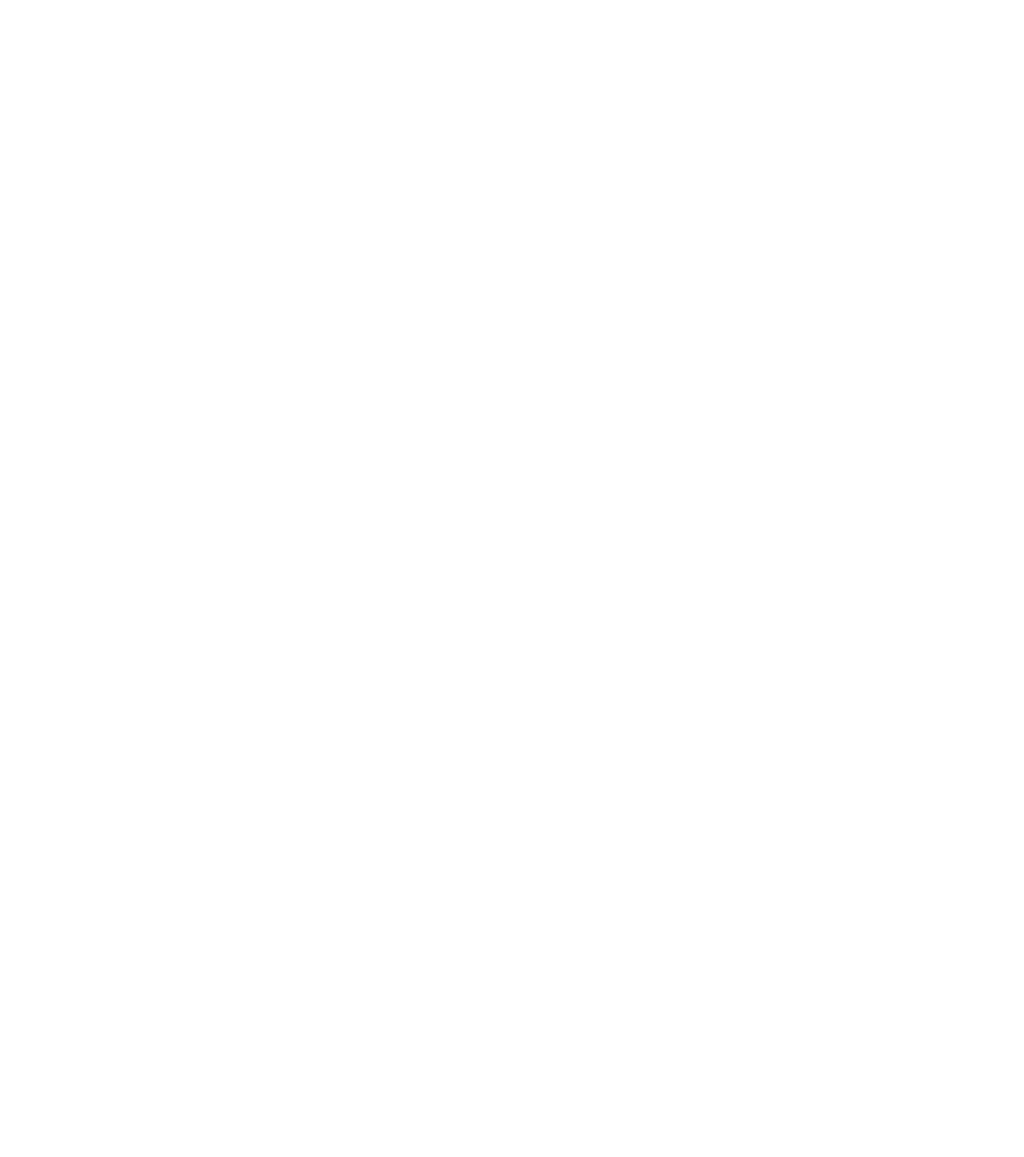
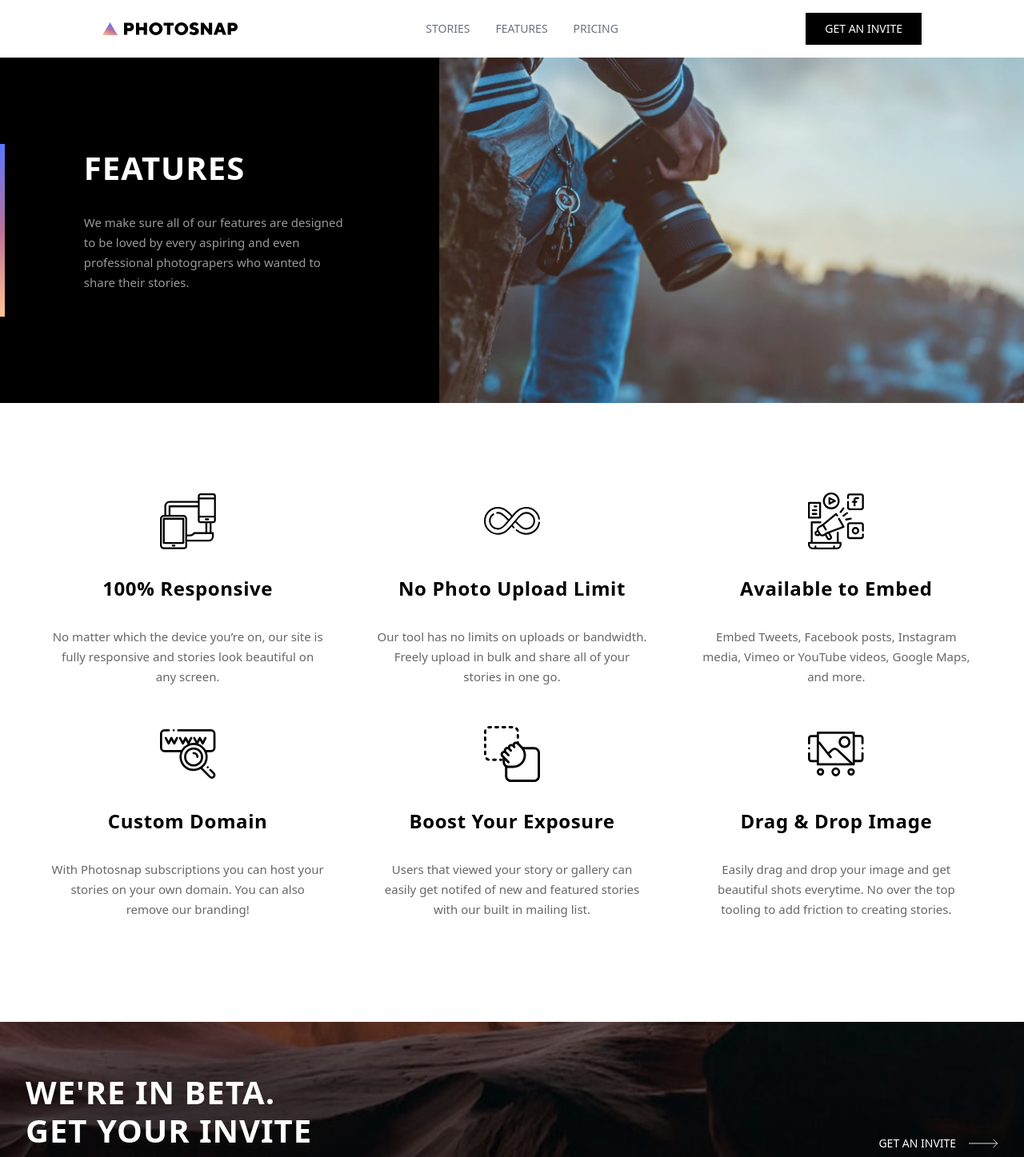
Before and after one commit to devbyray/photosnap-website, a Nuxt app: page /features in a window 1280 px wide. Before the commit this address had no page. Shown: the top 1447 px of the page at 80% size. Before the commit the page ends 800 px from the top, so only its background shows below. Built offline with nearby package versions, Linux system fonts and the light colour scheme.

Commit message:
Added darkmode baby

```diff
--- a/assets/css/tailwind.css
+++ b/assets/css/tailwind.css
@@ -7,6 +7,9 @@
     --gradient-pink: #BC7198;
     --gradient-yellow: #FFC593;
 
+    body {
+        @apply dark:bg-black bg-gray-200;
+    }
     p {
         @apply text-[15px] leading-[25px] font-normal;
     }
--- a/components/Features/Col.vue
+++ b/components/Features/Col.vue
@@ -18,7 +18,7 @@
 </script>
 
 <template>
-	<div class="flex flex-col justify-center items-center gap-4 text-center max-w-[310px] sm:max-w-[457px]">
+	<div class="px-4 lg:px-0 flex flex-col justify-center items-center gap-4 text-center max-w-[310px] sm:max-w-[457px]">
 		<div class="h-[72px] flex items-center">
             <img :src="imagePath" alt="responsive" class="max-w-[70px] mb-8" />
         </div>
--- /dev/null
+++ b/components/Features/Overview.vue
@@ -0,0 +1,48 @@
+<script lang="ts" setup>
+const features = [
+	{
+		image: 'responsive',
+		title: '100% Responsive',
+		description:
+			'No matter which the device you’re on, our site is fully responsive and stories look beautiful on any screen.'
+	},
+	{
+		image: 'no-limit',
+		title: 'No Photo Upload Limit',
+		description:
+			'Our tool has no limits on uploads or bandwidth. Freely upload in bulk and share all of your stories in one go.'
+	},
+	{
+		image: 'embed',
+		title: 'Available to Embed',
+		description: 'Embed Tweets, Facebook posts, Instagram media, Vimeo or YouTube videos, Google Maps, and more.'
+    },
+    {
+        image: 'custom-domain',
+        title: 'Custom Domain',
+        description: 'With Photosnap subscriptions you can host your stories on your own domain. You can also remove our branding!'
+    },
+    {
+        image: 'boost-exposure',
+        title: 'Boost Your Exposure',
+        description: 'Users that viewed your story or gallery can easily get notifed of new and featured stories with our built in mailing list.'
+    },
+    {
+        image: 'drag-drop',
+        title: 'Drag & Drop Image',
+        description: 'Easily drag and drop your image and get beautiful shots everytime. No over the top tooling to add friction to creating stories.'
+    }
+]
+</script>
+
+<template>
+    <section class="mx-auto max-w-screen-2xl bg-white dark:bg-gray-400">
+		<div
+			class="mx-auto max-w-6xl flex flex-col items-center md:grid md:grid-cols-3 py-24 sm:py-32 gap-20 sm:gap-16"
+		>
+			<template v-for="feature in features">
+				<FeaturesCol :title="feature.title" :image="feature.image" :description="feature.description" />
+			</template>
+		</div>
+	</section>
+</template>
--- a/components/Grid/TextLeft.vue
+++ b/components/Grid/TextLeft.vue
@@ -29,8 +29,8 @@
 		class="mx-auto max-w-8xl overflow-hidden flex sm:grid sm:grid-cols-3 md:grid-cols-7"
 			:class="mobileReverse ? 'flex-col-reverse' : 'flex-col'"
 		>
-			<div class="sm:col-span-2 md:col-span-3 flex justify-center items-center relative" :class="props?.classLeft">
-				<div :class="{textbox: props?.gradientBar}" class="max-w-[316px] md:max-w-[387px] md:px-6 flex flex-col gap-8 justify-start items-start py-16">
+			<div class="px-4 lg:px-0 sm:col-span-2 md:col-span-3 flex justify-center items-center relative" :class="props?.classLeft">
+				<div :class="{'textbox': props?.gradientBar}" class="max-w-[316px] md:max-w-[387px] md:px-6 flex flex-col gap-8 justify-start items-start py-16">
 					<div class="relative">
 						<slot name="left" />
 					</div>
@@ -46,11 +46,7 @@
 <style>
 .textbox:after {
 	content: '';
-	width: 6px;
-	height: 50%;
-    background-image: linear-gradient(2deg, var(--gradient-yellow), var(--gradient-pink), var(--gradient-blue));
-	position: absolute;
-	top: 25%;
-	left: 0;
+    background-image: linear-gradient(4deg, var(--gradient-yellow), var(--gradient-pink), var(--gradient-blue));
+	@apply w-[128px] md:w-[6px] h-[6px] md:h-[50%] absolute top-0 md:top-[25%] md:left-0;
 }
 </style>
--- a/components/Home/Features.vue
+++ b/components/Home/Features.vue
@@ -1,9 +1,30 @@
+<script lang="ts" setup>
+const features = [
+    {
+        image: 'responsive',
+        title: '100% Responsive',
+        description: 'No matter which the device you’re on, our site is fully responsive and stories look beautiful on any screen.'
+    },
+    {
+        image: 'no-limit',
+        title: 'No Photo Upload Limit',
+        description: 'Our tool has no limits on uploads or bandwidth. Freely upload in bulk and share all of your stories in one go.'
+    },
+    {
+        image: 'embed',
+        title: 'Available to Embed',
+        description: 'Embed Tweets, Facebook posts, Instagram media, Vimeo or YouTube videos, Google Maps, and more.'
+    }
+]
+</script>
+
 <template>
-    <section>
+    <section class="mx-auto max-w-screen-2xl bg-white dark:bg-gray-400">
         <div class="mx-auto max-w-6xl flex flex-col items-center md:grid md:grid-cols-3 py-24 sm:py-32 gap-20 sm:gap-16">
-            <FeaturesCol image="responsive" title="100% Responsive" description="No matter which the device you’re on, our site is fully responsive and stories look beautiful on any screen." />
-            <FeaturesCol image="no-limit" title="No Photo Upload Limit" description="Our tool has no limits on uploads or bandwidth. Freely upload in bulk and share all of your stories in one go." />
-            <FeaturesCol image="embed" title="Available to Embed" description="Embed Tweets, Facebook posts, Instagram media, Vimeo or YouTube videos, Google Maps, and more." />
+
+            <template v-for="(feature, index) in features">
+				<FeaturesCol :title="feature.title" :image="feature.image" :description="feature.description" />
+			</template>
         </div>
     </section>
 </template>
--- /dev/null
+++ b/components/TheBetaBanner.vue
@@ -0,0 +1,42 @@
+<script setup lang="ts"></script>
+
+<template>
+	<section class="relative transition bg-black">
+		<div class="relative overflow-hidden flex">
+			<picture>
+				<source media="(min-width: 641px)" srcset="/images/shared/tablet/bg-beta.jpg" />
+				<source media="(min-width: 1024px)" srcset="/images/shared/desktop/bg-beta.jpg" />
+				<img
+					src="/images/shared/mobile/bg-beta.jpg"
+					alt="Create and share your photo stories."
+					class="object-cover w-full h-full absolute bottom-0 left-0"
+				/>
+			</picture>
+
+			<footer
+				class="text-white w-full h-full bg-gradient-to-b from-white/0 to-black/75 z-[10]"
+			>
+				<div class="mx-auto max-w-screen-2xl flex justify-between sm:items-center flex-col sm:flex-row px-8 py-16 gap-1">
+					<h2
+						class="text-[32px] leading-[40px] max-w-[400px] md:text-[40px] md:leading-[48px] uppercase font-semibold tracking-wide mb-8"
+					>
+						We're in beta. <br />
+						Get your invite today!
+					</h2>
+					<nuxt-link to="/" class="text-sm uppercase flex gap-4 items-center text-white"
+						><span>Get an invite</span>
+						<img src="/images/shared/desktop/arrow-white.svg" class="max-h-[12px]"
+					/></nuxt-link>
+				</div>
+			</footer>
+		</div>
+	</section>
+</template>
+
+<style>
+.textbox:after {
+	content: '';
+	background-image: linear-gradient(4deg, var(--gradient-yellow), var(--gradient-pink), var(--gradient-blue));
+	@apply w-[128px] md:w-[6px] h-[6px] md:h-[50%] absolute top-0 md:top-[25%] md:left-0;
+}
+</style>
--- a/components/TheHeader.vue
+++ b/components/TheHeader.vue
@@ -6,7 +6,7 @@
 </script>
 
 <template>
-	<header class="bg-white w-full flex">
+	<header class="bg-white dark:bg-gray-400 w-full flex">
 		<div class="desktop-header-wrapper">
 			<div><TheLogo black /></div>
 			<nav class="links">
@@ -70,7 +70,7 @@
 	@apply flex gap-8 items-center;
 }
 nav a {
-	@apply text-gray-500 uppercase text-sm;
+	@apply text-gray-500 dark:text-gray-700 dark:hover:underline uppercase text-sm;
 }
 nav a:hover {
 	color: #000;
--- /dev/null
+++ b/pages/features.vue
@@ -0,0 +1,34 @@
+<template>
+	<NuxtLayout>
+		<div class="mx-auto max-w-screen-2xl">
+			<GridTextLeft classLeft="bg-black text-white" mobileReverse gradientBar>
+				<template v-slot:left>
+					<h2
+						class="text-[32px] leading-[40px] md:text-[40px] md:leading-[48px] uppercase font-semibold tracking-wide mb-8"
+					>
+						Features
+					</h2>
+					<p class="opacity-60 mb-6">
+						We make sure all of our features are designed to be loved by every aspiring and even professional photograpers who wanted to share their stories.
+					</p>
+				</template>
+				<template v-slot:right>
+					<picture>
+						<source
+							media="(min-width: 641px and max-width: 1024px)"
+							srcset="/images/features/tablet/hero.jpg"
+						/>
+						<source media="(min-width: 1024px)" srcset="/images/features/desktop/hero.jpg">
+						<img
+							src="/images/features/mobile/hero.jpg"
+							alt="Create and share your photo stories."
+							class="object-cover w-full h-full"
+						/>
+					</picture>
+				</template>
+			</GridTextLeft>
+		</div>
+		<FeaturesOverview />
+        <TheBetaBanner />
+	</NuxtLayout>
+</template>
```
Also changed, not shown: components/Home/Rows.vue (+20 -29 lines).
